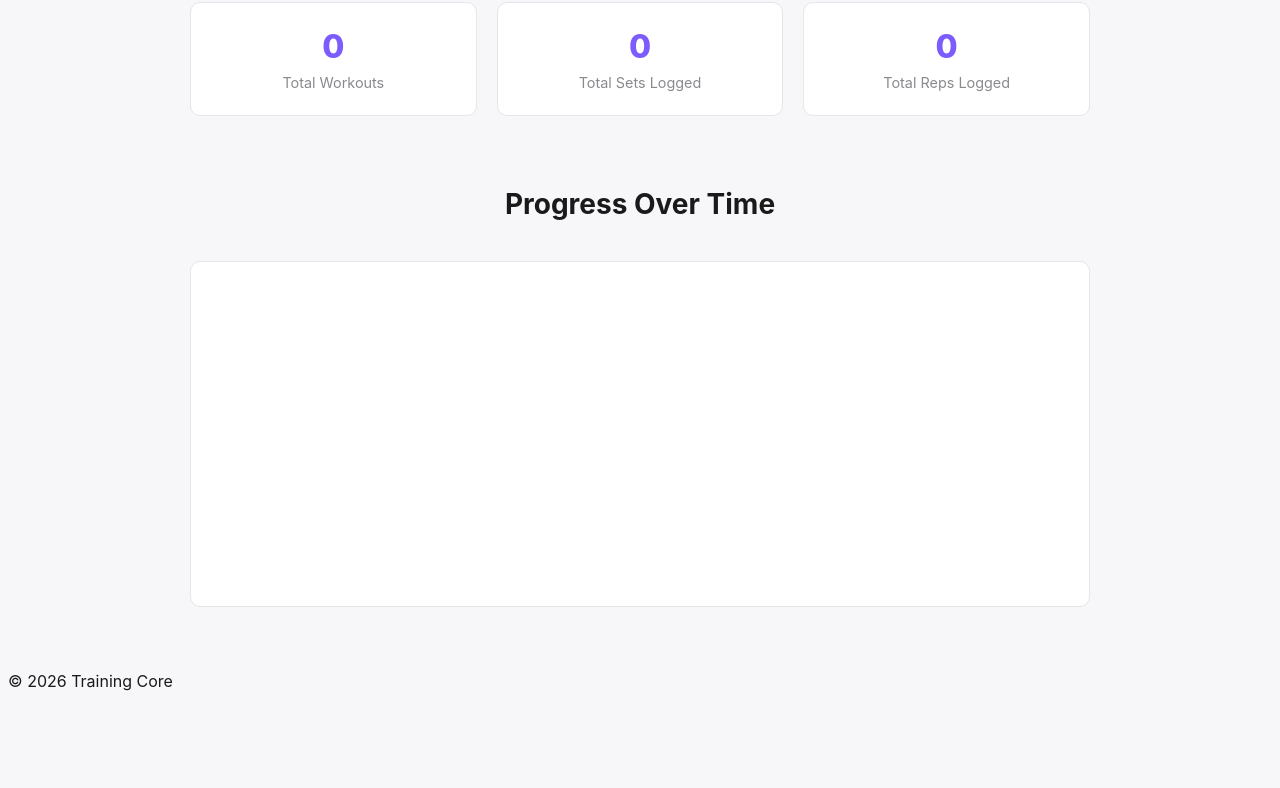
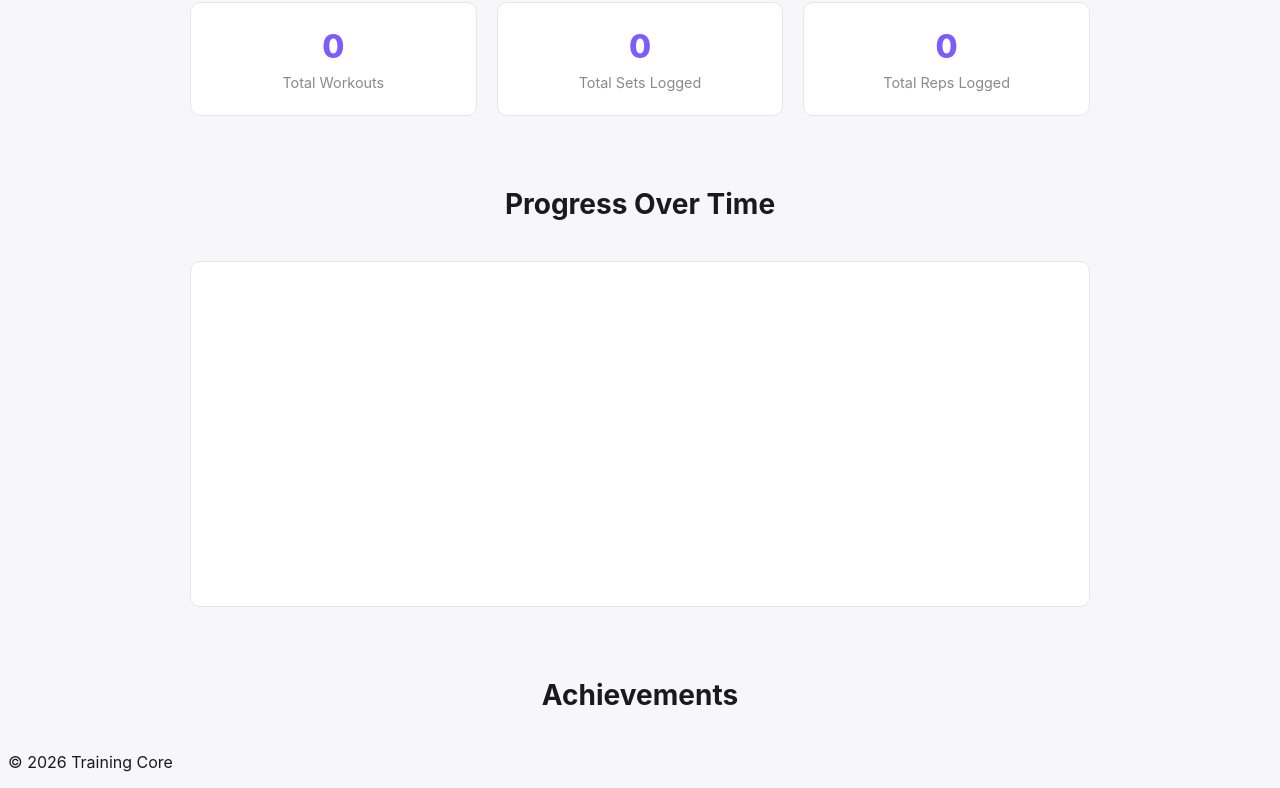
Before and after one commit to AhssanKhalid11/trainingCore, a plain HTML site: page stats.html in a window 1280 px wide. Shown: the part 229-1017 px from the top of the page. Before the commit the page ends 936 px from the top, so only its background shows below. Drawn offline with nearby package versions, Linux system fonts and the light colour scheme; no server answers.

Commit message:
feat: add achievements section markup to stats page

```diff
--- a/stats.html
+++ b/stats.html
@@ -55,6 +55,11 @@
           <canvas id="progress-chart"></canvas>
         </div>
       </section>
+
+      <section class="achievements-section">
+        <h2 class="section-title">Achievements</h2>
+        <div class="achievements-grid" id="achievements-grid"></div>
+      </section>
     </main>
 
     <footer class="site-footer">
```
